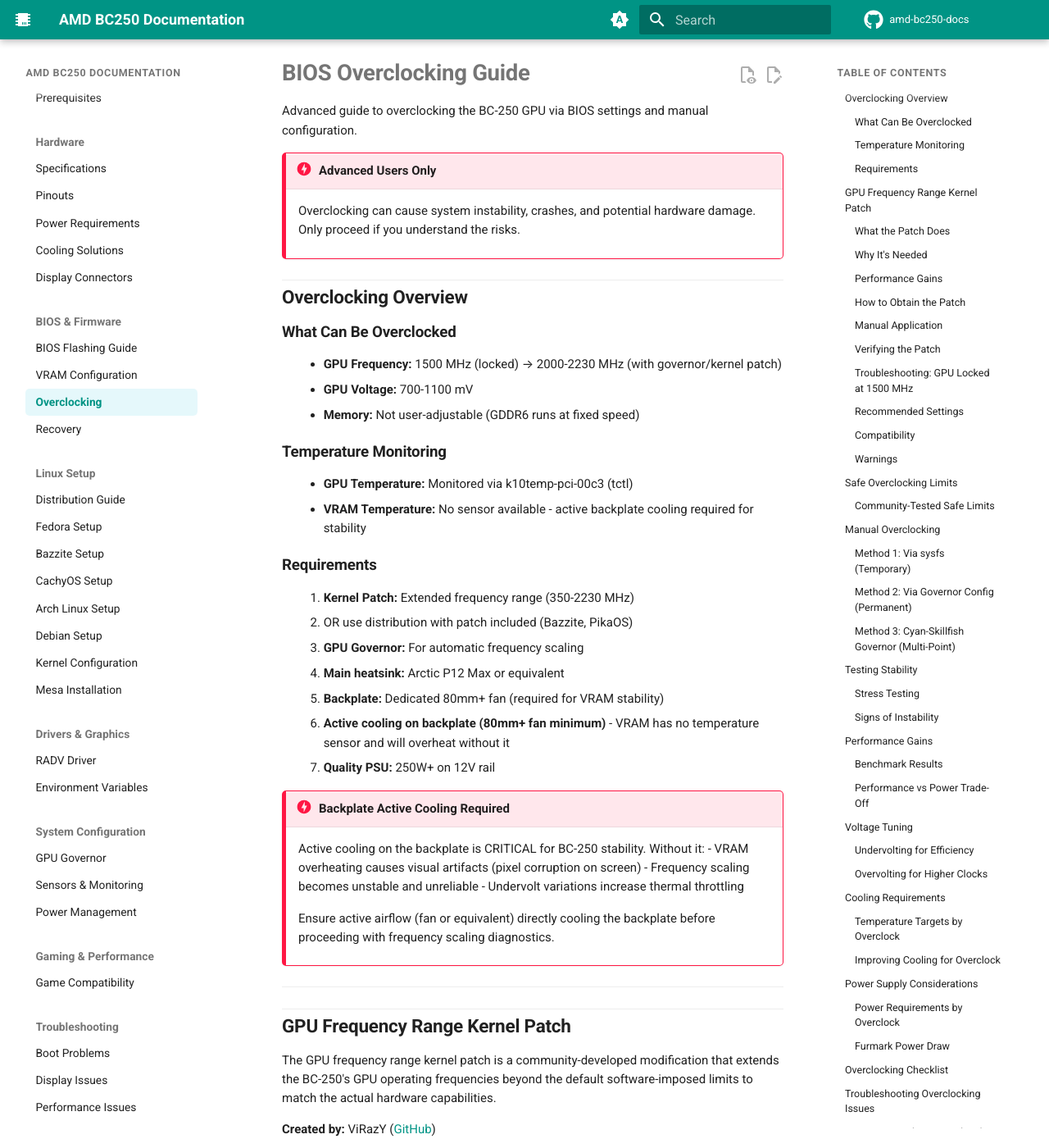
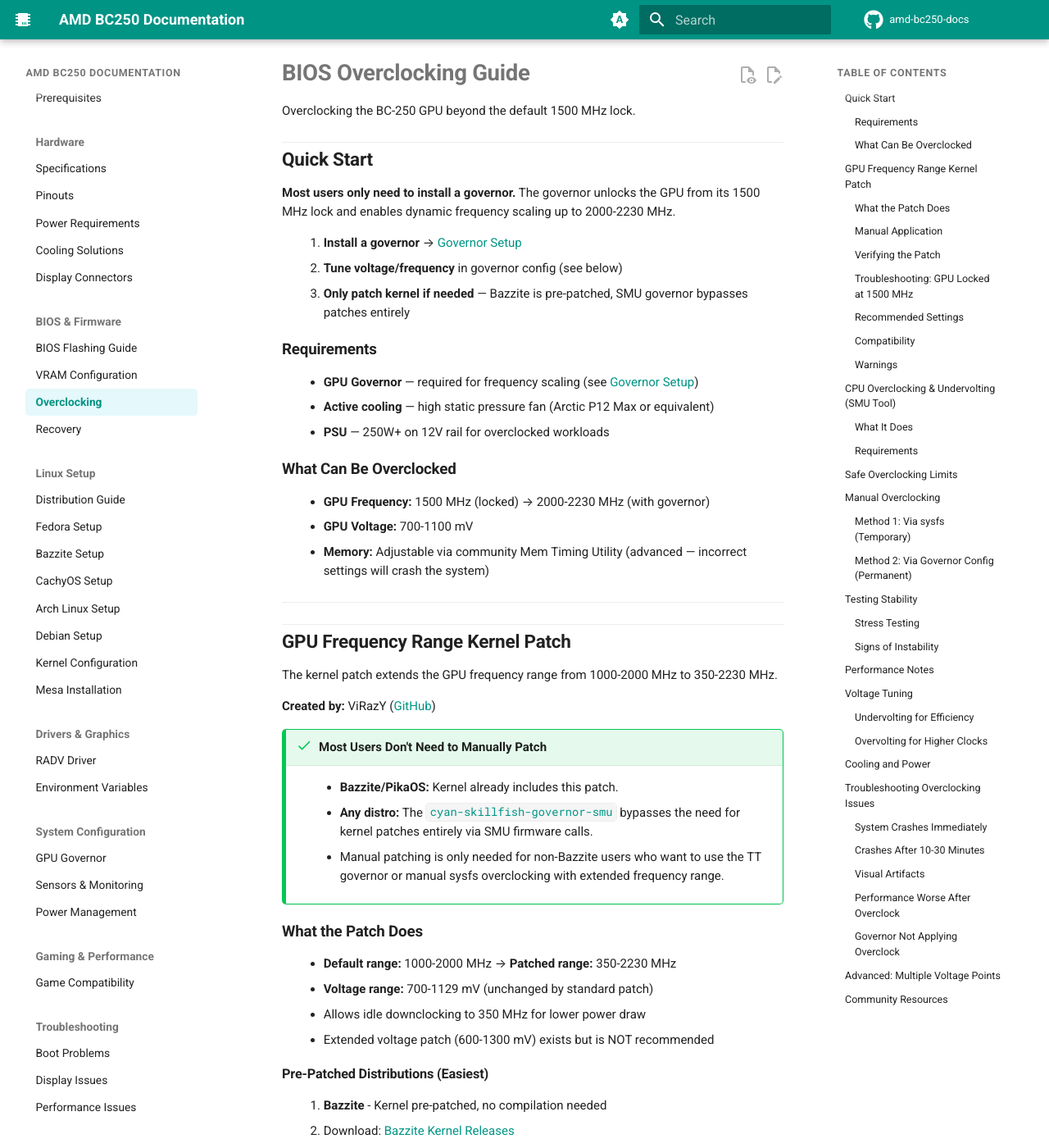
Before and after one commit to elektricM/amd-bc250-docs, an MkDocs documentation site: the page built from docs/bios/overclocking.md, in a window 1280 px wide and 1400 px high. Shown: the whole window at 82% size. Built offline with MkDocs 1.6.1 and Material for MkDocs 9.7.7, drawn with Linux system fonts in a browser that asks for light colours; comment, search, counter and statistics services are not loaded; the version menu is left out; some of the changed text lies outside the part shown.

Commit message:
fix(overclocking): trim alarmist language, add SMU bypass, correct voltages

````diff
--- a/docs/bios/overclocking.md
+++ b/docs/bios/overclocking.md
@@ -1,84 +1,46 @@
 # BIOS Overclocking Guide
 
-Advanced guide to overclocking the BC-250 GPU via BIOS settings and manual configuration.
+Overclocking the BC-250 GPU beyond the default 1500 MHz lock.
 
-!!!danger "Advanced Users Only"
-    Overclocking can cause system instability, crashes, and potential hardware damage. Only proceed if you understand the risks.
+## Quick Start
 
-## Overclocking Overview
+**Most users only need to install a governor.** The governor unlocks the GPU from its 1500 MHz lock and enables dynamic frequency scaling up to 2000-2230 MHz.
+
+1. **Install a governor** → [Governor Setup](../system/governor.md)
+2. **Tune voltage/frequency** in governor config (see below)
+3. **Only patch kernel if needed** — Bazzite is pre-patched, SMU governor bypasses patches entirely
+
+### Requirements
+
+- **GPU Governor** — required for frequency scaling (see [Governor Setup](../system/governor.md))
+- **Active cooling** — high static pressure fan (Arctic P12 Max or equivalent)
+- **PSU** — 250W+ on 12V rail for overclocked workloads
 
 ### What Can Be Overclocked
 
-- **GPU Frequency:** 1500 MHz (locked) → 2000-2230 MHz (with governor/kernel patch)
+- **GPU Frequency:** 1500 MHz (locked) → 2000-2230 MHz (with governor)
 - **GPU Voltage:** 700-1100 mV
-- **Memory:** Not user-adjustable (GDDR6 runs at fixed speed)
-
-### Temperature Monitoring
-
-- **GPU Temperature:** Monitored via k10temp-pci-00c3 (tctl)
-- **VRAM Temperature:** No sensor available - active backplate cooling required for stability
-
-### Requirements
-
-1. **Kernel Patch:** Extended frequency range (350-2230 MHz)
-   - OR use distribution with patch included (Bazzite, PikaOS)
-2. **GPU Governor:** For automatic frequency scaling
-3. **Main heatsink:** Arctic P12 Max or equivalent
-4. **Backplate:** Dedicated 80mm+ fan (required for VRAM stability)
-5. **Active cooling on backplate (80mm+ fan minimum)** - VRAM has no temperature sensor and will overheat without it
-6. **Quality PSU:** 250W+ on 12V rail
-
-!!!danger "Backplate Active Cooling Required"
-    Active cooling on the backplate is CRITICAL for BC-250 stability. Without it:
-    - VRAM overheating causes visual artifacts (pixel corruption on screen)
-    - Frequency scaling becomes unstable and unreliable
-    - Undervolt variations increase thermal throttling
-
-    Ensure active airflow (fan or equivalent) directly cooling the backplate before proceeding with frequency scaling diagnostics.
+- **Memory:** Adjustable via community Mem Timing Utility (advanced — incorrect settings will crash the system)
 
 ---
 
 ## GPU Frequency Range Kernel Patch
 
-The GPU frequency range kernel patch is a community-developed modification that extends the BC-250's GPU operating frequencies beyond the default software-imposed limits to match the actual hardware capabilities.
+The kernel patch extends the GPU frequency range from 1000-2000 MHz to 350-2230 MHz.
 
 **Created by:** ViRazY ([GitHub](https://github.com/Vinjul1704))
 
+!!!success "Most Users Don't Need to Manually Patch"
+    - **Bazzite/PikaOS:** Kernel already includes this patch.
+    - **Any distro:** The [`cyan-skillfish-governor-smu`](https://github.com/filippor/cyan-skillfish-governor/tree/smu) bypasses the need for kernel patches entirely via SMU firmware calls.
+    - Manual patching is only needed for non-Bazzite users who want to use the TT governor or manual sysfs overclocking with extended frequency range.
+
 ### What the Patch Does
 
-**Frequency Range Extension:**
-- **Default range:** 1000 MHz - 2000 MHz
-- **Patched range:** 350 MHz - 2230 MHz
-- **Hardware limit:** 2230 MHz (actual silicon limit)
-
-**Voltage Range:**
-- **Default:** 700 mV - 1129 mV (unchanged in standard patch)
-- **Experimental extended patch:** 600 mV - 1300 mV (NOT RECOMMENDED)
-
-!!!warning "Use Standard Patch Only"
-    The extended voltage patch (600-1300 mV) is NOT recommended. The standard patch is sufficient for reaching 2230 MHz, and extended voltages risk hardware degradation.
-
-### Why It's Needed
-
-Without the patch, the BC-250's GPU performance is artificially limited:
-
-1. **Performance ceiling:** Stock 2000 MHz maximum prevents full potential
-2. **Power efficiency:** Cannot downclock below 1000 MHz for idle
-3. **Governor compatibility:** Cannot set frequencies outside 1000-2000 MHz range
-
-### Performance Gains
-
-**Gaming Performance:**
-- **Star Wars Battlefront 2:** 80-85 FPS → 120-130 FPS (+50%)
-- Users report "huge performance boost" across multiple titles
-- Maximum performance at 2230 MHz @ 1000-1060 mV
-
-**Power Efficiency:**
-- Idle downclocking to 350 MHz saves ~1-9W vs stock
-- Total system power can reach ~69W idle (vs ~78W stock)
-- Limited savings due to 700 mV floor being safe minimum
-
-### How to Obtain the Patch
+- **Default range:** 1000-2000 MHz → **Patched range:** 350-2230 MHz
+- **Voltage range:** 700-1129 mV (unchanged by standard patch)
+- Allows idle downclocking to 350 MHz for lower power draw
+- Extended voltage patch (600-1300 mV) exists but is NOT recommended
 
 #### Pre-Patched Distributions (Easiest)
 
@@ -175,14 +137,11 @@
 
 2. **Update governor configuration:**
    ```bash
-   sudo nano /etc/oberon-config.yaml
+   # For cyan-skillfish-governor-tt:
+   sudo nano /etc/cyan-skillfish-governor-tt/config.toml
+   # Update safe-points to include extended range frequencies
 
-   # Update to use extended range
-   frequency:
-     min: 350    # Was 1000
-     max: 2230   # Was 2000
-
-   sudo systemctl restart oberon-governor
+   sudo systemctl restart cyan-skillfish-governor-tt
    ```
 
 ### Recommended Settings
@@ -246,24 +205,49 @@
 !!!warning "PSU Requirements"
     Maximum power draw can exceed 320W with full GPU load (Furmark). Ensure adequate PSU capacity. Games typically draw 220-250W max.
 
+!!!danger "Minimum Voltage: 700mV"
+    Setting minimum voltage below 700mV locks the GPU to 1500MHz. Always keep min voltage ≥700mV.
+
 **Do NOT:**
 - Use extended voltage patch (600-1300 mV) - unnecessary and risky
-- Go below 700 mV (unstable, minimal power savings)
+- Go below 700 mV (locks GPU to 1500MHz, defeats the purpose of overclocking)
 - Exceed 1129 mV without careful testing (hardware degradation risk)
+- Use Smokeless_UMAF — may cause permanent damage to the board
+
+---
+
+## CPU Overclocking & Undervolting (SMU Tool)
+
+A community-developed SMU (System Management Unit) tool enables CPU overclocking and undervolting on the BC-250.
+
+**Repository:** [bc250-collective/bc250_smu_oc](https://github.com/bc250-collective/bc250_smu_oc)
+**Created by:** mrfrakes and dantistnfs (via SMU reverse engineering)
+
+### What It Does
+
+- Overclock all 6 CPU cores (up to 4 GHz @ 1275 mV reported)
+- Undervolt the CPU for lower power and temperatures
+- Detect viable overclock for your specific board
+- Apply overclock automatically on startup
+
+### Requirements
+
+- **Cooling:** Good active cooling is essential — CPU overclocking adds significant heat on top of GPU load
+- **PSU:** Ensure adequate headroom (300W+ recommended when combined with GPU overclock)
+- **Testing:** Use incremental steps and stress test thoroughly
+
+!!!warning "Silicon Lottery"
+    Not all BC-250 boards will reach 4 GHz. Use the tool's detection features to find your chip's safe limits. Always test stability under sustained load before committing settings.
 
 ---
 
 ## Safe Overclocking Limits
 
-### Community-Tested Safe Limits
+Start at 2000 MHz @ 1000 mV and work up. Stability varies by board (silicon lottery). General guidance:
 
-| Frequency | Voltage | Stability | Power Draw | Cooling Required |
-|-----------|---------|-----------|------------|------------------|
-| 2000 MHz | 1000 mV | ✅ Safe (all boards) | 190-200W | Stock + fan |
-| 2100 MHz | 1025 mV | ✅ Good (most boards) | 200-210W | Arctic P12 |
-| 2175 MHz | 1025 mV | ⚠️ Some boards | 210-220W | Arctic P12 Max |
-| 2230 MHz | 1035-1050 mV | ⚠️ Best boards only | 220-235W | Dual fans |
-| 2230 MHz | 1085 mV | ⚠️ High risk | 250W+ | Excellent cooling |
+- **2000 MHz @ 1000 mV** — safe starting point for most boards
+- **2100-2175 MHz @ 1025-1050 mV** — works on many boards, test thoroughly
+- **2230 MHz @ 1035-1060 mV** — maximum hardware limit, requires good cooling
 
 ## Manual Overclocking
 
@@ -294,43 +278,9 @@
 
 ### Method 2: Via Governor Config (Permanent)
 
-**Edit governor config:**
-```bash
-sudo nano /etc/oberon-config.yaml
-```
-
-**Safe overclock example:**
-```yaml
-opps:
-  frequency:
-    min: 1000    # 1000 MHz idle
-    max: 2100    # 2100 MHz load
-  voltage:
-    min: 700     # 700 mV idle
-    max: 1025    # 1025 mV load
-```
-
-**Aggressive overclock example:**
-```yaml
-opps:
-  frequency:
-    min: 1000
-    max: 2175    # 2175 MHz load
-  voltage:
-    min: 700
-    max: 1050    # Higher voltage for stability
-```
-
-**Apply changes:**
-```bash
-sudo systemctl restart oberon-governor
-```
-
-### Method 3: Cyan-Skillfish Governor (Multi-Point)
-
 **Edit config:**
 ```bash
-sudo nano /etc/cyan-skillfish-governor/config.toml
+sudo nano /etc/cyan-skillfish-governor-tt/config.toml
 ```
 
 **Multi-voltage point configuration:**
@@ -346,7 +296,7 @@
 
 **Restart governor:**
 ```bash
-sudo systemctl restart cyan-skillfish-governor
+sudo systemctl restart cyan-skillfish-governor-tt
 ```
 
 ## Testing Stability
@@ -385,34 +335,9 @@
 - Performance degradation
 - GPU temp > 90°C
 
-## Performance Gains
+## Performance Notes
 
-### Benchmark Results
-
-**Unigine Superposition (1080p Extreme):**
-
-| Config | Score | FPS | GPU Temp | Power |
-|--------|-------|-----|----------|-------|
-| Stock 2000 MHz @ 1000mV | 3888 | ~57 | 76°C | 190W |
-| Patch 2230 MHz @ 1035mV | 4118 | ~60 | 86°C | 235W |
-| Gain | +230 | +3 | +10°C | +45W |
-
-**Cyberpunk 2077 (1080p High):**
-
-| Config | FPS | Notes |
-|--------|-----|-------|
-| Stock 2000 MHz | 57.66 | Without overlay |
-| OC 2220 MHz | 60.82 | +5.5% performance |
-
-### Performance vs Power Trade-Off
-
-**Analysis:**
-- 2000 MHz → 2230 MHz: +11.5% frequency
-- Performance gain: +5-6% (not linear due to other bottlenecks)
-- Power increase: +20-25%
-- Temperature increase: +10°C
-
-**Conclusion:** Diminishing returns above 2100 MHz for most users
+Overclocking from 2000 to 2230 MHz gives diminishing returns — expect single-digit percentage gains in most games, with significantly higher power draw and temperatures. Most users will see better results from stable governor tuning at 2000-2100 MHz than pushing for maximum clocks.
 
 ## Voltage Tuning
 
@@ -428,10 +353,7 @@
 5. If crashes, increase by 25mV
 6. Find minimum stable voltage
 
-**Example Results:**
-- Some boards stable at 2000 MHz @ 950mV (-50mV)
-- Reduces power by ~10-15W
-- Lowers temperature by 5-7°C
+Results vary by board. Test stability thoroughly at each step.
 
 ### Overvolting for Higher Clocks
 
@@ -446,72 +368,11 @@
 - **Maximum recommended:** 1085mV
 - **Absolute maximum:** 1100mV (high risk)
 
-## Cooling Requirements
+## Cooling and Power
 
-### Temperature Targets by Overclock
+Higher clocks mean more heat and power draw. Keep GPU below 85°C under load. See [Cooling Solutions](../hardware/cooling.md) and [Power Requirements](../hardware/power.md) for details.
 
-| Overclock Level | Max Temp | Recommended Cooling |
-|-----------------|----------|---------------------|
-| Stock (2000 MHz) | 76°C | Single Arctic P12 |
-| Light OC (2100 MHz) | 80°C | Arctic P12 Max |
-| Medium OC (2175 MHz) | 85°C | Dual fans or Arctic P12 Max |
-| Heavy OC (2230 MHz) | 90°C | Dual high-performance fans |
-
-!!!danger "Thermal Throttling"
-    Above 85°C, performance may be reduced. Above 90°C, system instability is likely.
-
-### Improving Cooling for Overclock
-
-1. **Upgrade fan:** Arctic P12 Max (highest static pressure)
-2. **Add second fan:** For VRM/memory cooling
-3. **Improve airflow:** Remove case panels for testing
-4. **Replace thermal paste:** Quality paste (Arctic MX-6, Kryonaut)
-5. **Straighten fins:** Improve heatsink airflow
-6. **Add thermal pads:** Cool memory chips on underside
-
-## Power Supply Considerations
-
-### Power Requirements by Overclock
-
-| Overclock | Typical Power | Peak Power | PSU Recommendation |
-|-----------|---------------|------------|---------------------|
-| Stock 2000 MHz | 190W | 200W | 220W+ |
-| 2100 MHz | 200W | 215W | 250W+ |
-| 2175 MHz | 210W | 230W | 270W+ |
-| 2230 MHz | 220W | 250W | 300W+ |
-
-!!!warning "PSU Overload"
-    Inadequate PSU will trigger over-current protection, causing crashes under load.
-
-### Furmark Power Draw
-
-**Unrealistic stress test:**
-- Stock: 250W
-- OC 2230 MHz @ 1085mV: **320W**
-
-**Note:** No game reaches Furmark power levels. Use game testing.
-
-## Overclocking Checklist
-
-Before overclocking:
-
-- [ ] BIOS flashed and configured (VRAM split set)
-- [ ] Kernel 6.12-6.14 LTS (with frequency patch if needed)
-- [ ] Mesa 25.1.3+ installed
-- [ ] GPU governor installed and running
-- [ ] Adequate cooling (Arctic P12 Max minimum)
-- [ ] PSU rated for 250W+ on 12V rail
-- [ ] Thermal monitoring set up (`sensors`)
-- [ ] Backup of current config
-
-During overclocking:
-
-- [ ] Increase frequency in 50-100 MHz steps
-- [ ] Test stability for 30+ minutes per step
-- [ ] Monitor temperatures (< 85°C target)
-- [ ] Monitor power draw
-- [ ] Check for visual artifacts
-- [ ] Verify no performance degradation
+**Before overclocking:** Ensure you have a governor installed, adequate cooling, and a PSU rated for 250W+ on 12V rail. Increase frequency in 50-100 MHz steps, testing stability for 30+ minutes at each step.
 
 ## Troubleshooting Overclocking Issues
 
@@ -566,17 +427,15 @@
 
 **Check:**
 ```bash
-# Verify governor running
-systemctl status oberon-governor
-
-# Check config loaded
-cat /etc/oberon-config.yaml
+# Verify governor running (use whichever you installed)
+systemctl status cyan-skillfish-governor-tt
+# Or: systemctl status oberon-governor
 
 # Restart governor
-sudo systemctl restart oberon-governor
+sudo systemctl restart cyan-skillfish-governor-tt
 
 # Check applied settings
-cat /sys/class/drm/card0/device/pp_od_clk_voltage
+cat /sys/class/drm/card*/device/pp_od_clk_voltage
 ```
 
 ## Advanced: Multiple Voltage Points
@@ -613,9 +472,17 @@
 - Recording stable voltages
 - Validating with benchmarks
 
-## See Also
+## Community Resources
 
-- [GPU Governor Setup](../system/governor.md)
+- [GPU Governor Setup](../system/governor.md) — start here
+- [cyan-skillfish-governor-smu](https://github.com/filippor/cyan-skillfish-governor/tree/smu) — SMU governor (no kernel patch needed)
+- [PS5GPU-BC250](https://github.com/ZEROAESQUERDA/PS5GPU-BC250) — GUI GPU controller
+- [NexGen3D SteamMachine Scripts](https://github.com/NexGen-3D-Printing/SteamMachine) — automated setup for Bazzite
+- [DeathStalker Grimoire](https://github.com/DeathStalker471/bc250theGrimoire) — community step-by-step guide
 - [Cooling Solutions](../hardware/cooling.md)
 - [Power Requirements](../hardware/power.md)
 - [BIOS Recovery](recovery.md)
+
+---
+
+**Last Updated:** 2026-03-18
````
Also changed, not shown: other parts of docs/bios/overclocking.md (+8 -8 lines).
